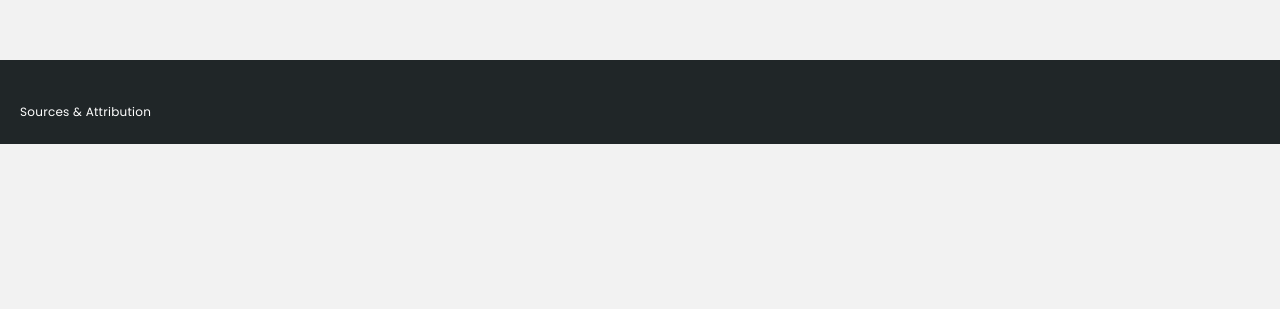
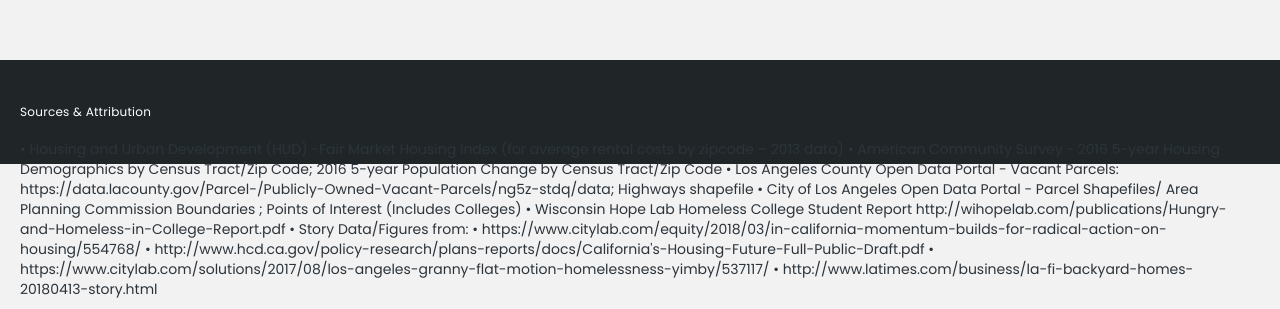
Before and after one commit to shelleyhoover/ourbackyardhomes, a plain HTML site: page index.html in a window 1280 px wide. Shown: the part 3985-4294 px from the top of the page. Before the commit the page ends 4129 px from the top, so only its background shows below. Drawn offline with nearby package versions, Linux system fonts and the light colour scheme.

Commit message:
rearranged stylesheet/script

```diff
--- a/index.html
+++ b/index.html
@@ -14,6 +14,10 @@
 
         <title>Our Backyard Homes</title>
 
+        <link rel="stylesheet" href="https://npmcdn.com/leaflet@1.0.0-rc.2/dist/leaflet.css" />
+
+        <script src="https://npmcdn.com/leaflet@1.0.0-rc.2/dist/leaflet.js"></script>
+
         <link href="https://fonts.googleapis.com/css?family=Open+Sans:300,400,600,700,800" rel="stylesheet">
         <link rel="apple-touch-icon" href="apple-touch-icon.png">
         <link rel="stylesheet" href="css/bootstrap.min.css">
@@ -21,9 +25,7 @@
         <link rel="stylesheet" href="css/fontAwesome.css">
         <link rel="stylesheet" href="css/hero-slider.css">
         <link rel="stylesheet" href="css/tooplate-style.css">
-        <link rel="stylesheet" href="https://npmcdn.com/leaflet@1.0.0-rc.2/dist/leaflet.css" />
 
-        <script src="https://npmcdn.com/leaflet@1.0.0-rc.2/dist/leaflet.js"></script>
         <script src="js/vendor/modernizr-2.8.3-respond-1.4.2.min.js"></script>
         <script src="http://code.jquery.com/jquery-1.11.3.min.js"></script>
     </head>
@@ -309,7 +311,20 @@
     </div>
 
     <footer>
-      <p> Sources & Attribution </p>
+      <p> Sources & Attribution <ul>
+          • Housing and Urban Development (HUD) -Fair Market Housing Index (for average rental costs by zipcode – 2013 data)
+          • American Community Survey - 2016 5-year Housing Demographics by Census Tract/Zip Code; 2016 5-year Population Change by Census Tract/Zip Code
+          • Los Angeles County Open Data Portal - Vacant Parcels: https://data.lacounty.gov/Parcel-/Publicly-Owned-Vacant-Parcels/ng5z-stdq/data; Highways shapefile
+          • City of Los Angeles Open Data Portal -  Parcel Shapefiles/ Area Planning Commission Boundaries ; Points of Interest (Includes Colleges)
+          • Wisconsin Hope Lab Homeless College Student Report http://wihopelab.com/publications/Hungry-and-Homeless-in-College-Report.pdf
+          • Story Data/Figures from:
+          • https://www.citylab.com/equity/2018/03/in-california-momentum-builds-for-radical-action-on-housing/554768/
+          • http://www.hcd.ca.gov/policy-research/plans-reports/docs/California's-Housing-Future-Full-Public-Draft.pdf
+          • https://www.citylab.com/solutions/2017/08/los-angeles-granny-flat-motion-homelessness-yimby/537117/
+          • http://www.latimes.com/business/la-fi-backyard-homes-20180413-story.html
+</ul></p>
+
+
     </footer>
 
 
```
